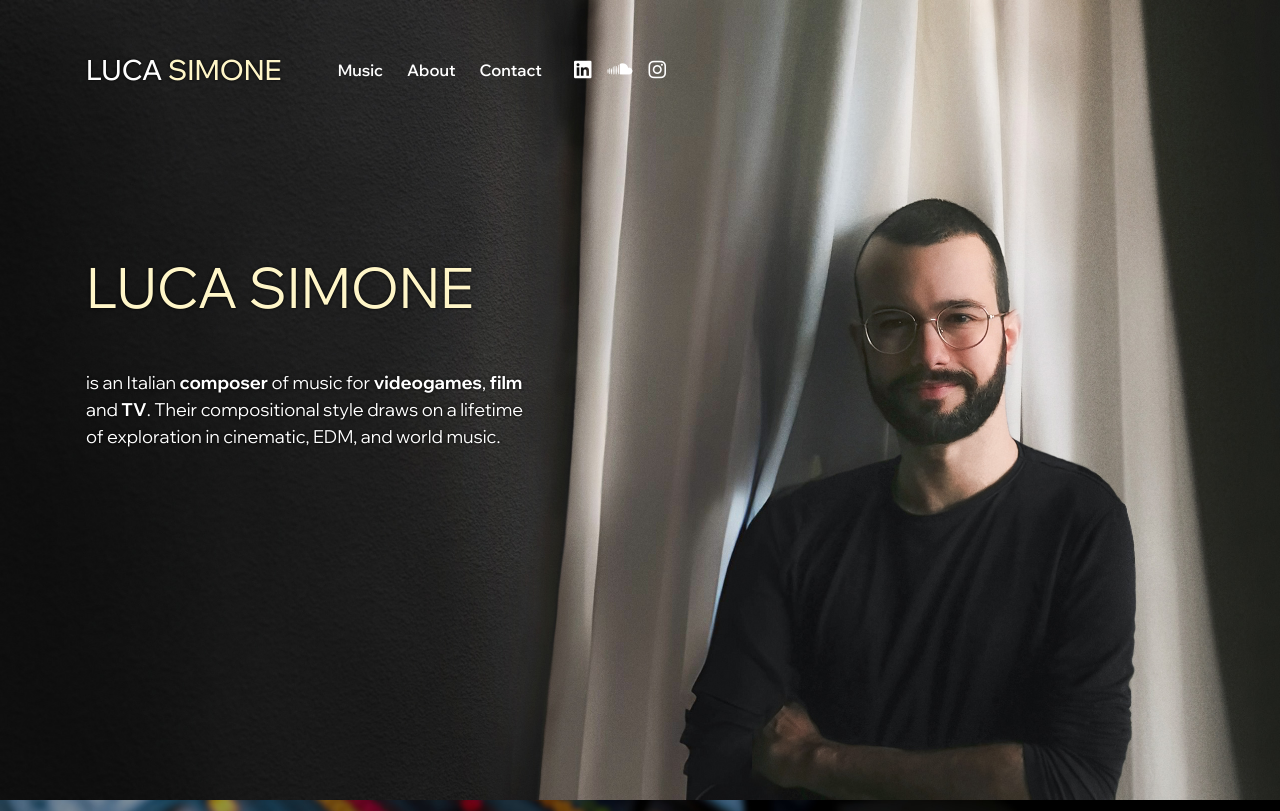
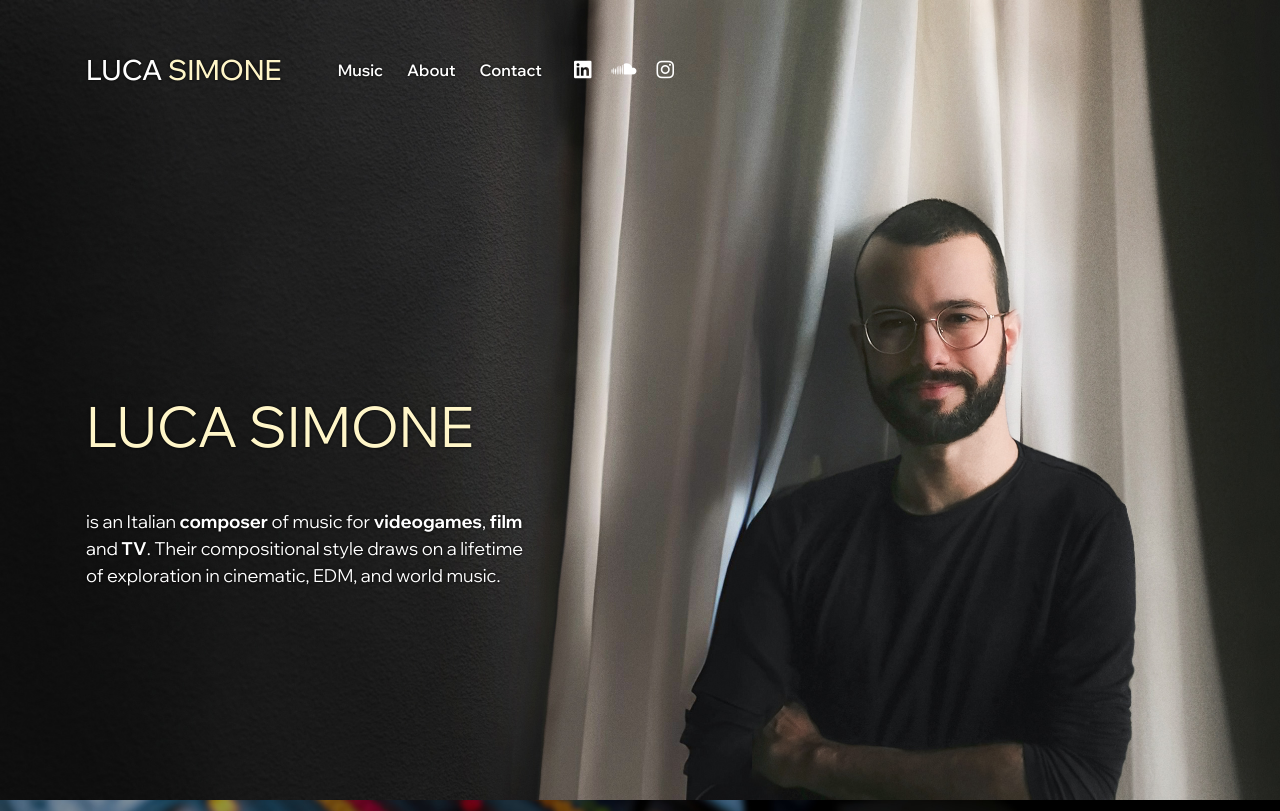
Before and after one commit to KogenChan/composer_website, a website: page index.html in a window 1280 px wide. Shown: the top 811 px of the page. Drawn offline with nearby package versions, Linux system fonts and the light colour scheme.

Commit message:
updated navbar/added header mobile view

```diff
--- a/Resources/css/style.css
+++ b/Resources/css/style.css
@@ -105,12 +105,21 @@
     background-position: 85% 50%;
     background-repeat: no-repeat;
     background-size: cover;
-    min-height: 45vh;
+    min-height: 30vh;
+    max-height: 100vh;
 }
 
 .header-row {
     min-height: 45vh;
 }
+
+
+/* ! HEADER MOBILE */
+
+.header-mobile {
+    background-color: var(--primary);
+}
+
 
 /* ! NAVBAR */
 
--- a/Resources/js/main.js
+++ b/Resources/js/main.js
@@ -3,8 +3,6 @@ $icon_1 = document.querySelector('.bi-list');
 $icon_2 = document.querySelector('.bi-x');
 $toggler.onclick = changeIcon;
 
-console.log($toggler, $icon_1, $icon_2)
-
 function changeIcon() {
     $icon_1.classList.toggle('opacity');
     $icon_2.classList.toggle('opacity');
--- a/index.html
+++ b/index.html
@@ -4,6 +4,7 @@
     <meta charset="UTF-8">
     <meta name="viewport" content="width=device-width, initial-scale=1.0">
     <title>Luca Simone - Game & Film Composer</title>
+    <link href="https://unpkg.com/aos@2.3.1/dist/aos.css" rel="stylesheet">
     <link rel="stylesheet" href="/Resources/CSS/app.css">
 </head>
 <body class="secondary-bg">
@@ -12,7 +13,9 @@
         <header class="container px-3 px-md-auto">
 
             <!-- # NAVBAR -->
-            <nav class="navbar position-absolute navbar-expand-lg bg-none py-3 py-md-4 py-lg-5">
+            <div class="row"  data-aos="fade-down" data-aos-duration="1500">
+                <div class="col-12">
+                    <nav class="navbar navbar-expand-lg bg-none px-2 px-md-0 py-4 py-md-4 py-lg-5">
                         <h3 class="wix-display text-white text-shadow pe-5 my-0">LUCA <accent class="accent-text">SIMONE</accent></h3>
                         <button class="position-relative navbar-toggler p-0 pe-4 border-0" type="button" data-bs-toggle="collapse" data-bs-target="#navbarNavAltMarkup" aria-controls="navbarNavAltMarkup" aria-expanded="false" aria-label="Toggle navigation">
                             <i class="position-absolute top-50 start-50 translate-middle toggler-icon bi bi-list fs-1 text-white text-shadow border-0"></i>
@@ -20,24 +23,28 @@
                         </button>
                         <div class="collapse navbar-collapse pt-3 pt-lg-0" id="navbarNavAltMarkup">
                             <div class="navbar-nav">
-                        <a class="nav-link w-25 text-start text-white wix-display me-lg-2" href="#"><p class="m-0">Music</p></a>
-                        <a class="nav-link w-25 text-start text-white wix-display me-lg-2" href="#"><p class="m-0">About</p></a>
-                        <a class="nav-link w-25 text-start text-white wix-display me-lg-3" href="#"><p class="m-0">Contact</p></a>
-                        <a class="nav-link w-25 text-white wix-display" target="_blank" href="https://www.linkedin.com/in/luca-simone-composer/">
+                                <a class="nav-link text-start text-shadow text-white wix-display me-lg-2" href="#"><p class="m-0">Music</p></a>
+                                <a class="nav-link text-start text-shadow text-white wix-display me-lg-2" href="#"><p class="m-0">About</p></a>
+                                <a class="nav-link text-start text-shadow text-white wix-display me-lg-3" href="#"><p class="m-0">Contact</p></a>
+                                <div class="d-flex flex-row gap-3 gap-lg-1">
+                                    <a class="nav-link text-white wix-display" target="_blank" href="https://www.linkedin.com/in/luca-simone-composer/">
                                         <i class="fa-brands nav-icon pt-1 fa-linkedin"></i>
                                     </a>
-                        <a class="nav-link w-25 text-white wix-display" target="_blank" href="https://soundcloud.com/lucasimonecomposer/sets">
+                                    <a class="nav-link text-white wix-display" target="_blank" href="https://soundcloud.com/lucasimonecomposer/sets">
                                         <i class="fa-brands nav-icon pt-1 fa-soundcloud"></i>
                                     </a>
-                        <a class="nav-link w-25 text-white wix-display" target="_blank" href="https://www.instagram.com/lucasimone_composer/">
+                                    <a class="nav-link text-white wix-display" target="_blank" href="https://www.instagram.com/lucasimone_composer/">
                                         <i class="fa-brands nav-icon pt-1 fa-instagram"></i>
                                     </a>
                                 </div>
                             </div>
+                        </div>
                     </nav>
+                </div>
+            </div>
 
-            <!-- # HEADER -->
-            <div class="row align-items-center header-row">
+            <!-- # HEADER DESKTOP -->
+            <div class="row align-items-center header-row d-none d-lg-flex" data-aos="fade-up" data-aos-duration="1500">
                 <div class="col-12 col-md-5">
                     <h1 class="accent-text wix-display text-shadow display-4 mb-5">LUCA SIMONE</h1>
                     <p class="wix-display fs-18 text-white  text-shadow mb-5 pb-5">
@@ -49,6 +56,22 @@
             </div>
         </header>
     </div>
+
+    <!-- # HEADER MOBILE -->
+    <section class="header-mobile">
+        <div class="container">
+            <div class="row align-items-center d-flex d-lg-none py-4 px-2 px-md-0">
+                <div class="col-12 py-3">
+                    <h1 class="accent-text wix-display display-5 mb-3 text-center" data-aos="fade-right" data-aos-duration="1500">LUCA SIMONE</h1>
+                    <p class="wix-display text-white pb-0 mb-0" data-aos="fade-left" data-aos-duration="1500">
+                        is an Italian <strong>composer</strong> of music for <strong>videogames</strong>, <strong>film</strong> and <strong>TV</strong>.
+
+                        Their compositional style draws on a lifetime of exploration in cinematic, EDM, and world music.
+                    </p>
+                </div>
+            </div>
+        </div>
+    </section>
 
     <section class="portfolio min-vh-100">
         <div class="container px-3 px-md-auto"></div>
@@ -69,6 +92,10 @@
 
     <script src="/Resources/JS/main.js"></script>
     <script src="/Resources/js/bootstrap/bootstrap.min.js"></script>
+    <script src="https://unpkg.com/aos@2.3.1/dist/aos.js"></script>
     <script src="https://kit.fontawesome.com/d318e8c39b.js" crossorigin="anonymous"></script>
+    <script>
+        AOS.init();
+    </script>
 </body>
 </html>
```
Also changed, not shown: package.json (line endings or trailing spaces). Lines whose indentation alone changed are shown as unchanged.
